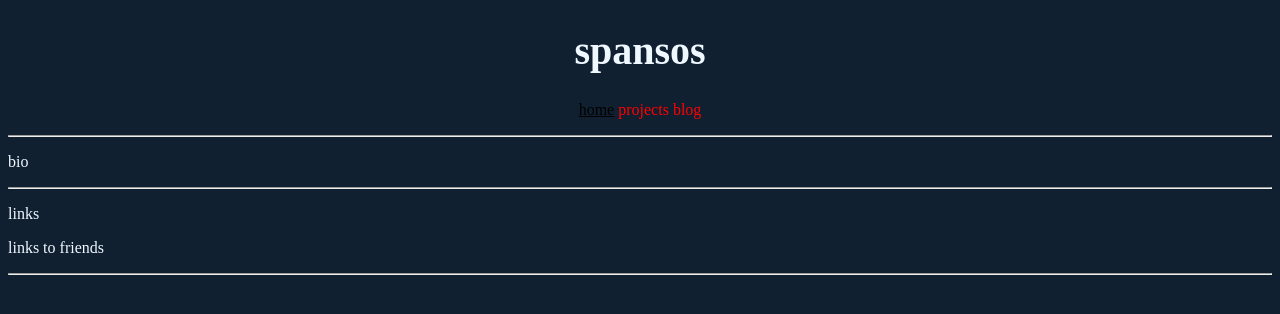
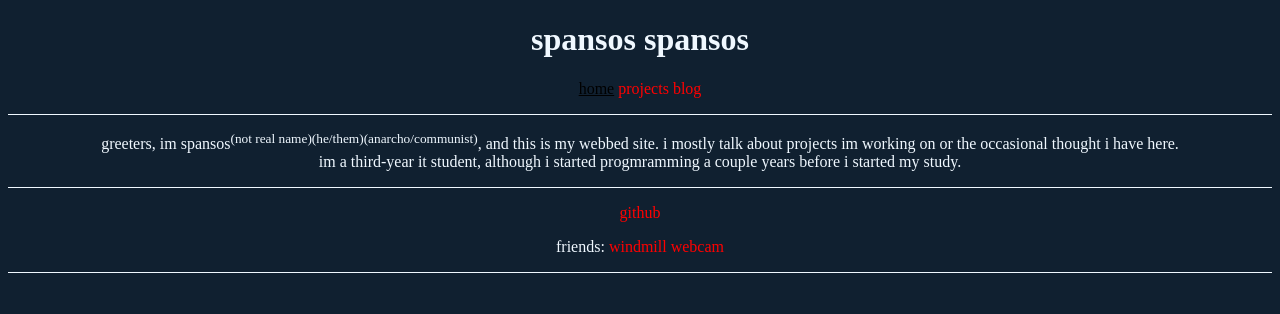
Before and after one commit to Spansos/spansos.com, a plain HTML site: page app/index.html in a window 1280 px wide. Drawn offline with Linux system fonts and the light colour scheme.

Commit message:
index more-or-less done

```diff
--- a/app/index.html
+++ b/app/index.html
@@ -5,21 +5,34 @@
         <link rel="stylesheet", href="styles.css">
     </head>
     <body>
-        <!-- title and tabs -->
-        <h1 class="title">spansos</h1>
-        <p class="centered">
-            <span class="link_active">home</span>
-            <a href="projects.html">projects</a>
-            <a href="blog.html">blog</a>
-        </p>
-        <hr>
+        <!-- header : title and tabs -->
+        <header>
+            <h1>spansos spansos</h1>
+            <p>
+                <span class="link_active">home</span>
+                <a href="projects.html">projects</a>
+                <a href="blog.html">blog</a>
+            </p>
+        </header>
         <!-- bio -->
-        <p>bio</p>
-        <hr>
+        <div class="bio">
+            <p>
+                greeters, im spansos<sup>(not real name)(he/them)(anarcho/communist)</sup>, and this is my webbed site. i mostly talk about projects im working on or the occasional thought i have here.
+                <br>
+                im a third-year it student, although i started progmramming a couple years before i started my study.
+            </p>
+        </div>
         <!-- links -->
-        <p>links</p>
-        <p>links to friends</p>
-        <hr>
+        <footer>
+            <p>
+                <a href="https://github.com/Spansos">github</a>
+            </p>
+            <p>
+                friends:
+                <a href="https://soepeter.wixsite.com/molenwebcams">windmill webcam</a>
+            </p>
+        </footer>
+        <!-- </div> -->
         <!-- random things that i like -->
 
         <!-- should check copyright before uncomment <img class="centered" src="sabotabbysnake.webp" alt="drawing of an aggrivated cat holding a dead snake in its mouth. the background is the anarcho-communist flag"> -->
--- a/app/styles.css
+++ b/app/styles.css
@@ -23,9 +23,11 @@ a:hover {
 }
 
 /* big name on top */
-.title {
-    text-align:center;
-    font-size:250%;
+header, footer, .bio {
+    text-align: center;
+    border-bottom-width: 1px;
+    border-bottom-color: aliceblue;
+    border-bottom-style: solid;
 }
 
 /* centers the thing */
```
Also changed, not shown: app/blog.html (+18 -1 lines), app/projects.html (+18 -1 lines).
